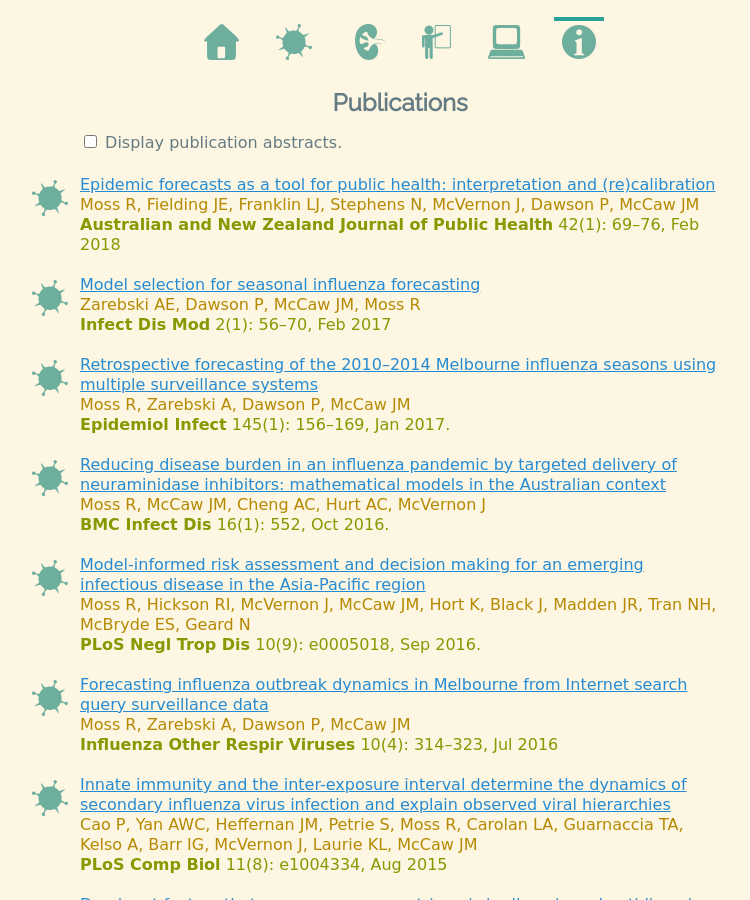
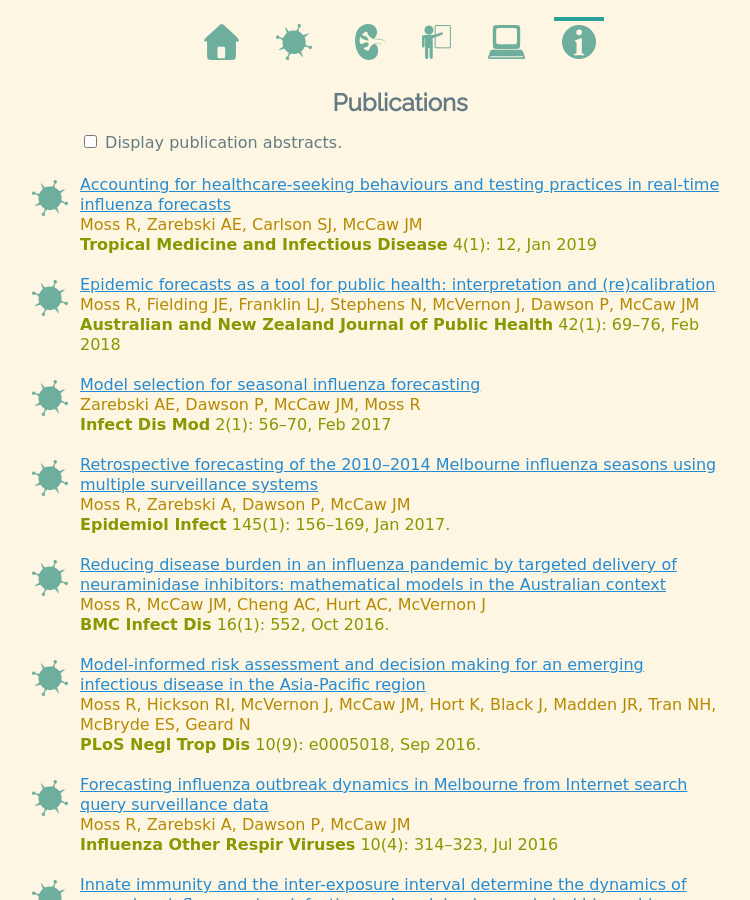
Before and after one commit to robmoss/previous2-robmoss.github.io, a Jekyll site: the page built from pubs/index.md, in a window 1280 px wide and 900 px high. Shown: the whole window, without its empty margins (240-990 px from the left). Built offline with Jekyll 4.4.1, drawn with Linux system fonts in a browser that asks for light colours; some web fonts are replaced; part of the change alters nothing that is shown.

```diff
--- a/pubs/index.md
+++ b/pubs/index.md
@@ -41,6 +41,42 @@ title: Publications
 </p>
 
 <ul class="publication-list">
+      <li class="epi"><a
+        href="https://doi.org/10.3390/tropicalmed4010012">Accounting for
+        healthcare-seeking behaviours and testing practices in real-time
+        influenza forecasts</a><br/>
+        <span class="author">Moss R, Zarebski AE, Carlson SJ,
+        McCaw JM</span><br/>
+        <span class="journal"><b>Tropical Medicine and Infectious Disease</b>
+        4(1): 12, Jan 2019</span><br/>
+        <span class="abstract">
+        For diseases such as influenza, where the majority of infected persons
+        experience mild (if any) symptoms, surveillance systems are sensitive
+        to changes in healthcare-seeking and clinical decision-making
+        behaviours. This presents a challenge when trying to interpret
+        surveillance data in near-real-time (e.g., to provide public health
+        decision-support). Australia experienced a particularly large and
+        severe influenza season in 2017, perhaps in part due to: (a) mild
+        cases being more likely to seek healthcare; and (b) clinicians being
+        more likely to collect specimens for reverse transcription polymerase
+        chain reaction (RT-PCR) influenza tests. In this study, we used weekly
+        Flutracking surveillance data to estimate the probability that a
+        person with influenza-like illness (ILI) would seek healthcare and
+        have a specimen collected. We then used this estimated probability to
+        calibrate near-real-time seasonal influenza forecasts at each week of
+        the 2017 season, to see whether predictive skill could be improved.
+        While the number of self-reported influenza tests in the weekly
+        surveys are typically very low, we were able to detect a substantial
+        change in healthcare seeking behaviour and clinician testing behaviour
+        prior to the high epidemic peak. Adjusting for these changes in
+        behaviour in the forecasting framework improved predictive skill. Our
+        analysis demonstrates a unique value of community-level surveillance
+        systems, such as Flutracking, when interpreting traditional
+        surveillance data. These methods are also applicable beyond the
+        Australian context, as similar community-level surveillance systems
+        operate in other countries.
+        </span>
+      </li>
       <li class="epi"><a
         href="http://dx.doi.org/10.1111/1753-6405.12750">Epidemic forecasts as
         a tool for public health: interpretation and (re)calibration</a><br/>
```
